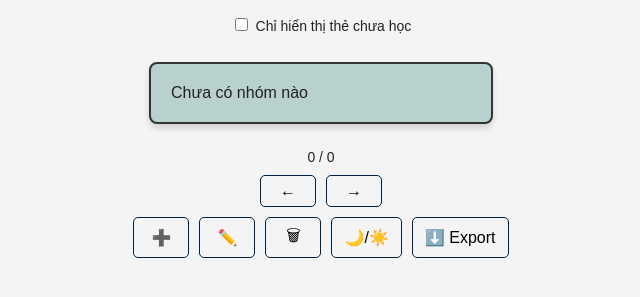
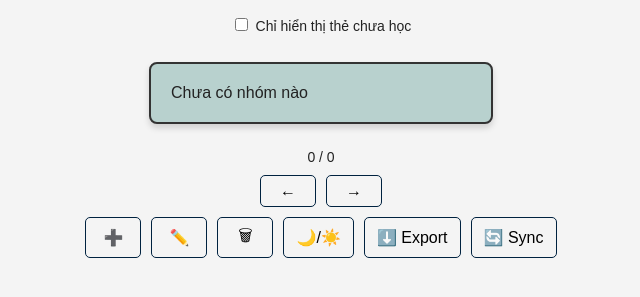
Before and after one commit to jestty/flashcard-appv, a website: page index.html in a window 1280 px wide. Shown: the part 123-420 px from the top of the page, without its empty margins (319-959 px from the left). Drawn offline with Linux system fonts and the light colour scheme.

Commit message:
Update index.html

```diff
--- a/index.html
+++ b/index.html
@@ -60,6 +60,8 @@
 
       <!-- Export data.json -->
       <button id="exportBtn" title="Tải data.json">⬇️ Export</button>
+      <!-- Sync data.json -->
+      <button id="syncBtn" title="Đồng bộ từ data.json">🔄 Sync</button>
     </div>
 
     <!-- Form modal -->
```
